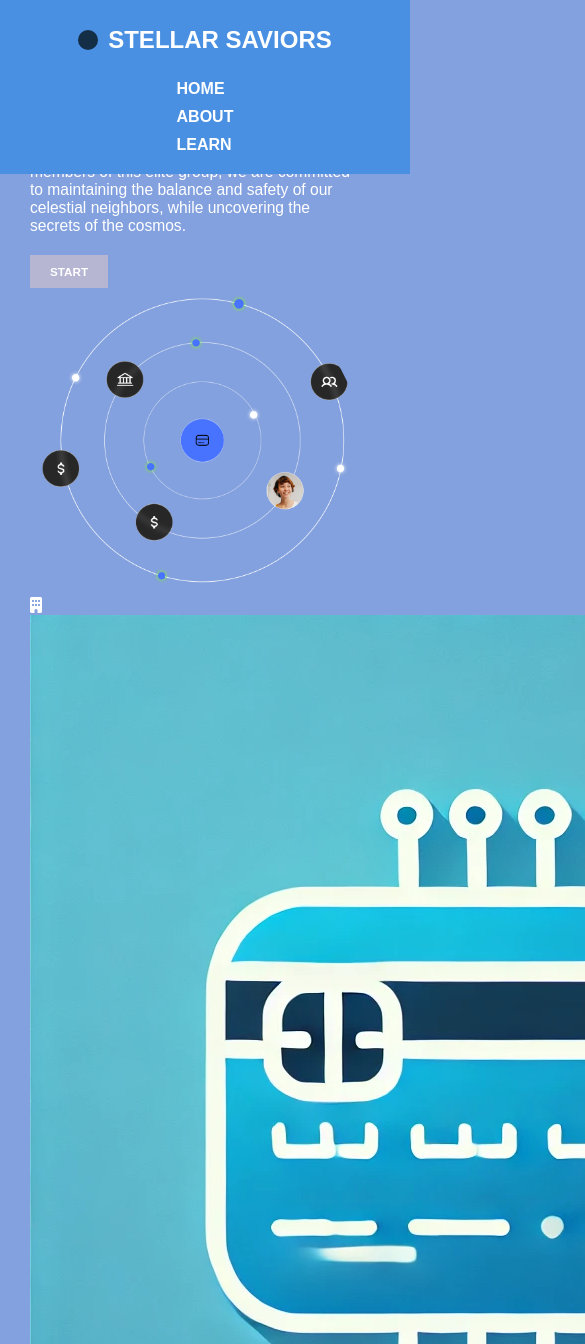
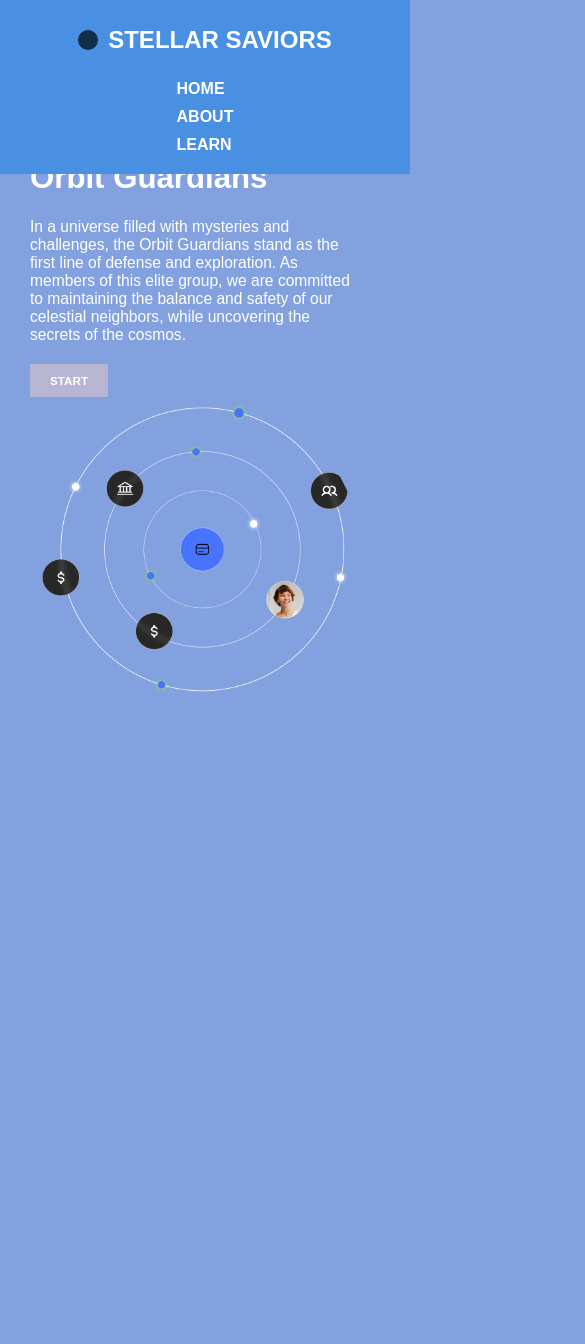
Before and after one commit to jaygohel109/Orbit_Guardians, a React (Create React App) app: page / in a window 390 px wide. Shown: the top 1344 px of the page, 585 px wide, since content can reach past the window. After the commit the page ends 844 px from the top, so only its background shows below. Built offline with nearby package versions, Linux system fonts and the light colour scheme.

Commit message:
responsive

```diff
--- a/src/components/App.js
+++ b/src/components/App.js
@@ -6,7 +6,8 @@
 
 const App = () => {
   return (
-<div className="container">
+    <div className="border-container">
+      <div className="border-content">
         <header className="header">
           <div className="logo">
             <div className="circle"></div>
@@ -20,6 +21,7 @@
             </ul>
           </nav>
         </header>
+        <div className="container">
           <div className="content">
             <div className="text-content">
               <h1>Orbit Guardians</h1>
@@ -30,23 +32,6 @@
               <div className="planet">
                 <img src={planetImage} alt="Planet" />
               </div>
-<div className="orbit-container">
-<div className="orbit orbit1">
-<div className="icon-circle bank">
-<i className="fa-solid fa-building"></i>
-</div>
-<div className="icon-circle">
-<img src={centralIcon} alt="Central Icon" />
-</div>
-<div className="icon-circle money">
-<i className="fa-solid fa-money-bill-wave"></i>
-</div>
-<div className="icon-circle user-group">
-<i className="fa-solid fa-user-group"></i>
-</div>
-<div className="icon-circle community">
-<img src={userImage} alt="User" />
-</div>
             </div>
           </div>
         </div>
```
Lines whose indentation alone changed are shown as unchanged.
